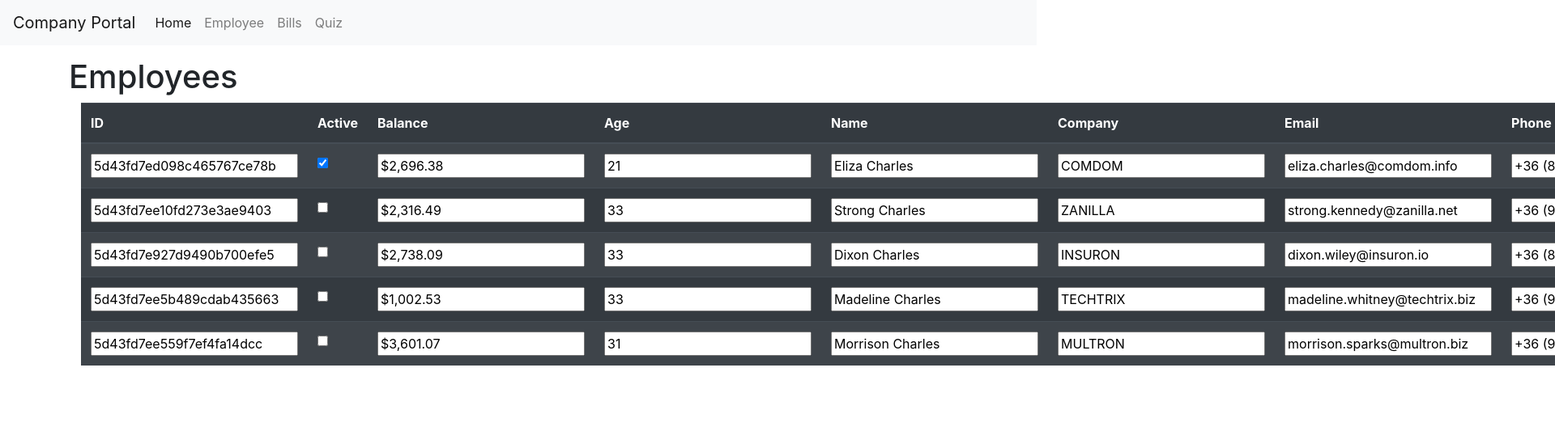
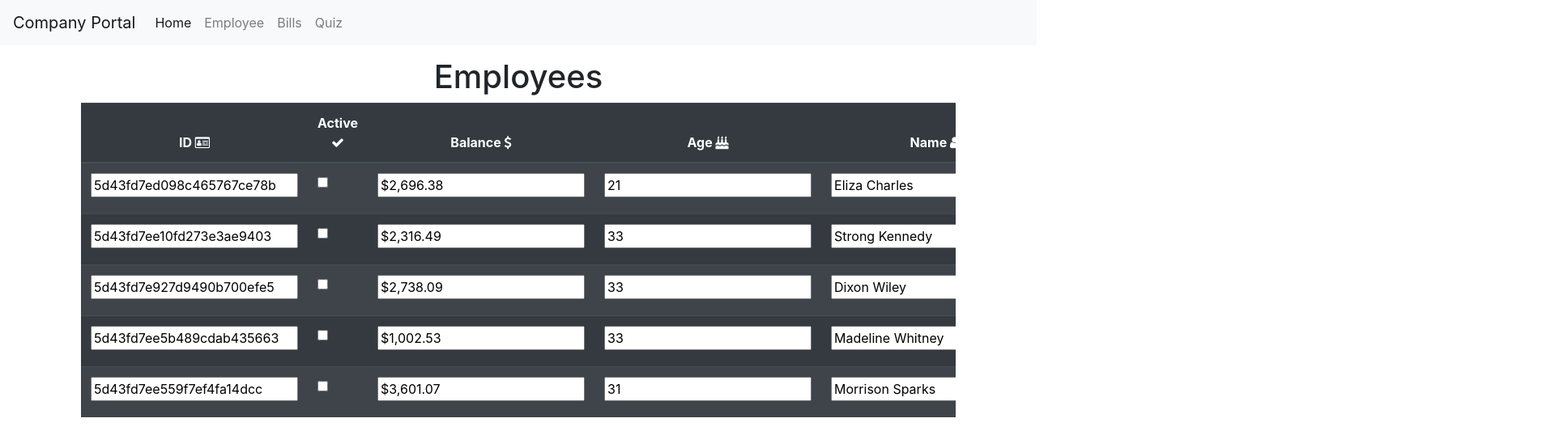
Before and after one commit to SzaboDanielZoltan/bifidusantiregularis, an Angular app: page /employee in a window 1280 px wide. Shown: the top 554 px of the page at 81% size, 1920 px wide, since content can reach past the window. Built offline with nearby package versions, Linux system fonts and the light colour scheme.

Commit message:
+employee modal and fontawesome

```diff
--- a/src/app/model/mock-data.ts
+++ b/src/app/model/mock-data.ts
@@ -5,7 +5,7 @@ export class MockData {
     employee: Employee[] = [
         {
             "_id": "5d43fd7ed098c465767ce78b",
-            "isActive": true,
+            "isActive": false,
             "balance": "$2,696.38",
             "age": 21,
             "name": {
--- a/src/app/page/employee/employee.component.css
+++ b/src/app/page/employee/employee.component.css
@@ -0,0 +1,3 @@
+app-modal{
+    color: #000;
+}
--- a/src/app/page/employee/employee.component.html
+++ b/src/app/page/employee/employee.component.html
@@ -1,36 +1,44 @@
 <header>
+  <div class="container text-center">
     <h1> {{header}}
     </h1>
+  </div>
 </header>
 <main>
   <div class="container">
-      <table class="table table-striped table-dark">
+    <table class="table table-striped table-dark table-responsive">
       <thead>
-          <tr>
-            <th>ID</th>
-            <th>Active</th>
-            <th>Balance</th>
-            <th>Age</th>
-            <th>Name</th>
-            <th>Company</th>
-            <th>Email</th>
-            <th>Phone</th>
-            <th>Address</th>
-            <th>Registered</th>
+        <tr class="text-center">
+          <th>ID <i class="fa fa-id-card-o" aria-hidden="true"></i></th>
+          <th>Active<i class="fa fa-check" aria-hidden="true"></i></th>
+          <th>Balance <i class="fa fa-dollar" aria-hidden="true"></i></th>
+          <th>Age <i class="fa fa-birthday-cake" aria-hidden="true"></i></th>
+          <th>Name <i class="fa fa-user" aria-hidden="true"></i></th>
+          <th>Company <i class="fa fa-building" aria-hidden="true"></i></th>
+          <th>Email <i class="fa fa-envelope" aria-hidden="true"></i>
+          </th>
+          <th>Phone <i class="fa fa-mobile" aria-hidden="true"></i></th>
+          <th>Address <i class="fa fa-map-marker" aria-hidden="true"></i></th>
+          <th>Registered <i class="fa fa-registered" aria-hidden="true"></i></th>
+          <th>&nbsp;</th>
         </tr>
       </thead>
       <tbody>
         <tr *ngFor="let employee of employees">
           <td><input type="text" [(ngModel)]="employee._id"></td>
-            <td><input type="checkbox" [(ngModel)]="employee.isActive" ></td>
+          <td><input type="checkbox" [(ngModel)]="employee.isActive"></td>
           <td><input type="text" [(ngModel)]="employee.balance"></td>
           <td><input type="number" [(ngModel)]="employee.age"></td>
-            <td><input type="text" [(ngModel)]="employee.name.first+' '+employees[0].name.last"></td>
+          <td><input type="text" [(ngModel)]="employee.name.first+' '+employee.name.last"></td>
           <td><input type="text" [(ngModel)]="employee.company"></td>
           <td><input type="email" [(ngModel)]="employee.email"></td>
           <td><input type="text" [(ngModel)]="employee.phone"></td>
           <td><input type="text" [(ngModel)]="employee.address"></td>
           <td><input type="text" [(ngModel)]="employee.registered"></td>
+          <td><button (click)="showModal($event)" class="btn btn-light" [id]="employee._id">Show</button>
+            <app-modal [showCounter]="modalCounter" [modalData]="employee">
+            </app-modal>
+          </td>
         </tr>
 
       </tbody>
--- a/src/app/page/employee/employee.component.ts
+++ b/src/app/page/employee/employee.component.ts
@@ -1,6 +1,6 @@
+import { Component, OnInit } from '@angular/core';
 import { Employee } from 'src/app/model/employee';
 import { MockData } from 'src/app/model/mock-data';
-import { Component, OnInit } from '@angular/core';
 @Component({
   selector: 'app-employee',
   templateUrl: './employee.component.html',
@@ -8,12 +8,25 @@ import { Component, OnInit } from '@angular/core';
 })
 export class EmployeeComponent implements OnInit {
 
+  header: string = 'Employees';
+
+  md: MockData = new MockData();
+  employee: Employee;
+  employees: Employee[] = this.md.employee;
+  button: any;
+  buttonId: any;
+  modalCounter: number = 0;
+
+  showModal(event) {
+    this.modalCounter++;
+    this.button = event.target;
+    this.buttonId = this.button.id;
+    console.log(this.buttonId);
+    this.employee = this.employees.filter(employee => employee._id === this.buttonId)[0];
+  }
+
   constructor() { }
 
   ngOnInit() {
   };
-  md: MockData = new MockData();
-  employees: Employee[] = this.md.employee;
-
-  header: string = 'Employees';
 }
```
Lines whose indentation alone changed are shown as unchanged.
